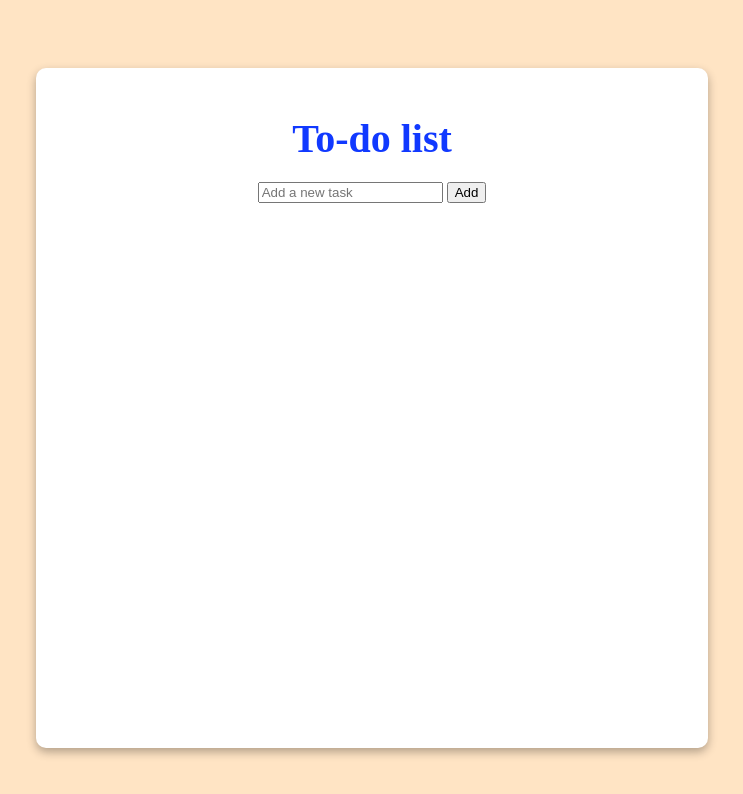
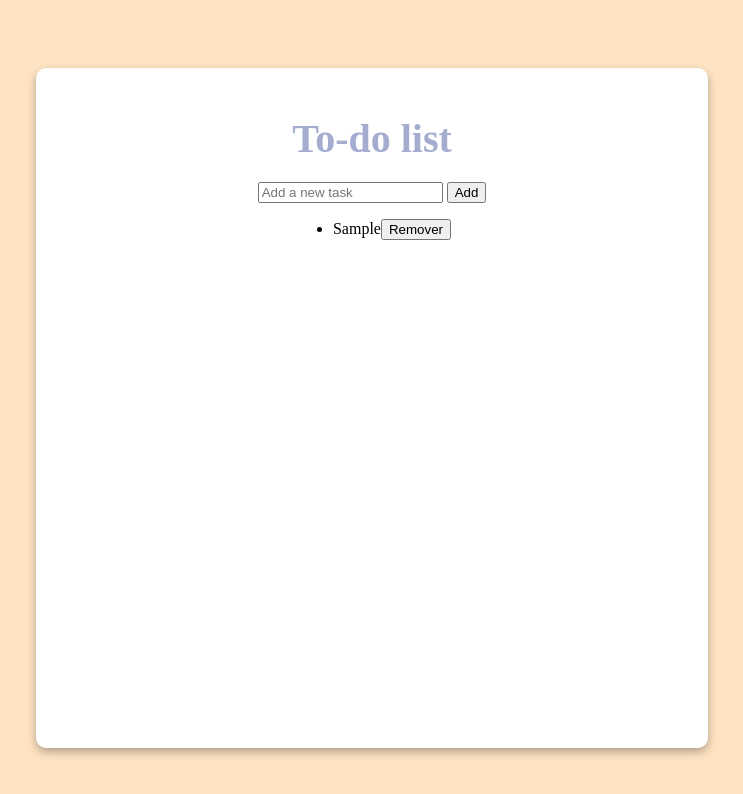
Before and after one commit to elbwrlimx/projetos, a plain HTML site: page to-do list do elber/index.html in a window 1280 px wide. Both pictures are taken after typing "Sample" into the empty fields and a click on the button "Add". Shown: the whole page, without its empty margins (268-1011 px from the left). Drawn offline with Linux system fonts and the light colour scheme.

Commit message:
alterações de hj

```diff
--- a/to-do list do elber/index.html
+++ b/to-do list do elber/index.html
@@ -13,7 +13,7 @@
             <input type="text" id="input" placeholder="Add a new task">
             <button type="submit" id="submit">Add</button>
         </form>
-        <ul id="list"></ul>
+        <ul id="lista-tarefas"></ul> <!-- Corrigi o ID para coincidir com o JavaScript -->
     </div>
     <script src="main.js"></script>
 </body>
--- a/to-do list do elber/main.js
+++ b/to-do list do elber/main.js
@@ -1,14 +1,38 @@
 document.addEventListener('DOMContentLoaded', function () {
+    console.log('DOM carregado!');
     let listadeTarefas = [];
     const form = document.getElementById('form');
     const inputTarefa = document.getElementById('input'); // Renomeei para inputTarefa para ficar claro
 
     function adicionarTarefa(tarefa) {
+        if (tarefa === "") {
+            return window.alert('Digite uma tarefa!');
+        }
         listadeTarefas.push(tarefa);
-        if (tarefa === "") return window.alert('Digite uma tarefa!');
         console.log(listadeTarefas);
         inputTarefa.value = '';
+        atualizarListaTarefas(); // Chama a função para atualizar a lista na tela
+    }
 
+    function atualizarListaTarefas() {
+        const lista = document.getElementById('lista-tarefas');
+        lista.innerHTML = ''; // Limpa a lista antes de atualizar
+
+        listadeTarefas.forEach((tarefa, index) => {
+            const item = document.createElement('li');
+            item.textContent = tarefa;
+
+            // Adiciona um botão para remover a tarefa
+            const botaoRemover = document.createElement('button');
+            botaoRemover.textContent = 'Remover';
+            botaoRemover.addEventListener('click', () => {
+                listadeTarefas.splice(index, 1); // Remove a tarefa da lista
+                atualizarListaTarefas(); // Atualiza a lista na tela
+            });
+
+            item.appendChild(botaoRemover); // Adiciona o botão ao item da lista
+            lista.appendChild(item); // Adiciona o item à lista
+        });
     }
 
     form.addEventListener('submit', function (event) {
--- a/to-do list do elber/styles.css
+++ b/to-do list do elber/styles.css
@@ -19,7 +19,7 @@ body{
     align-items: center;
 }
 h1{
-    color: #1139ff;
+    color: #828cbdb9;
     font-size: 2.5em;
     margin-bottom: 20px;
 }
```
